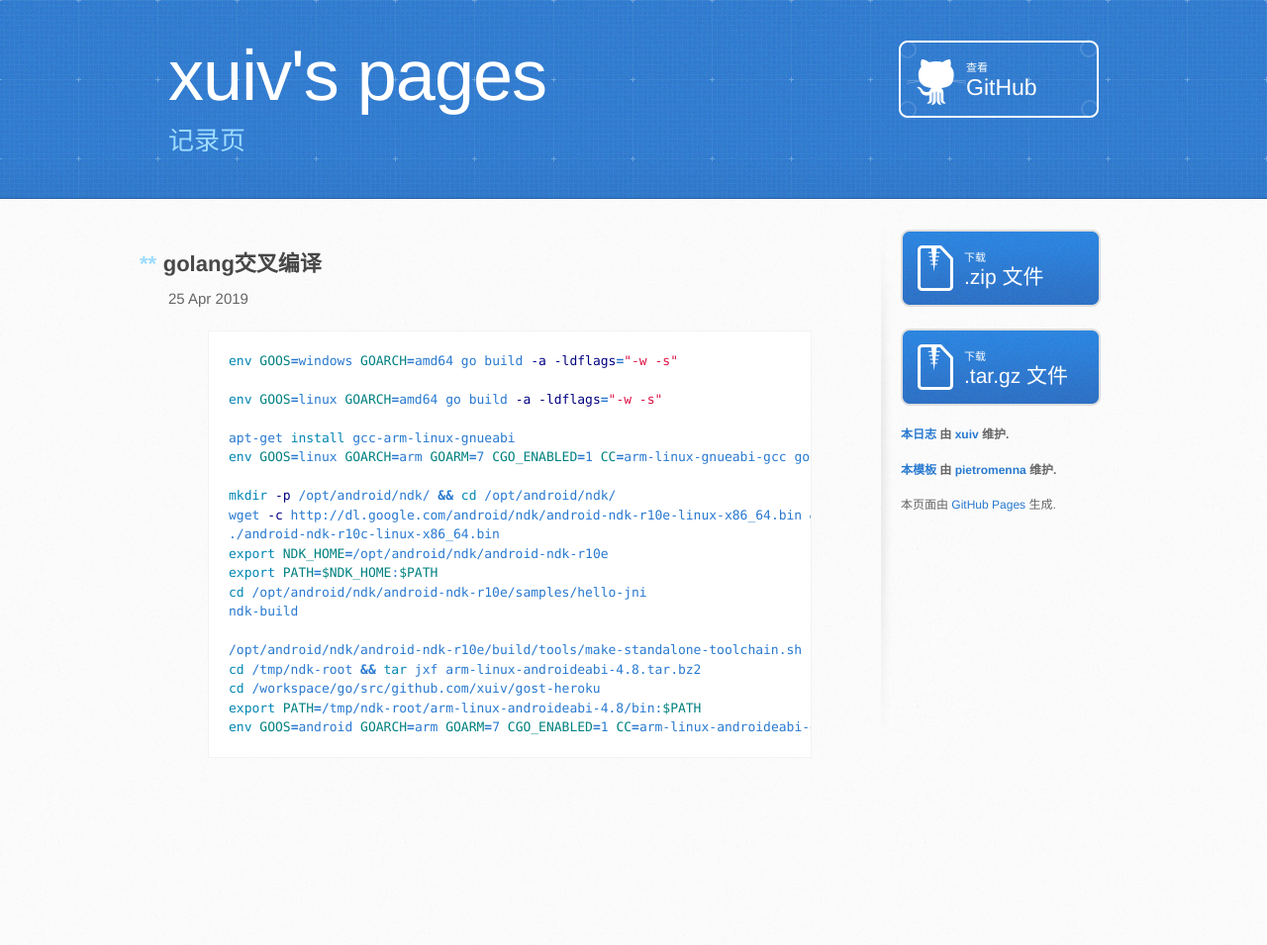
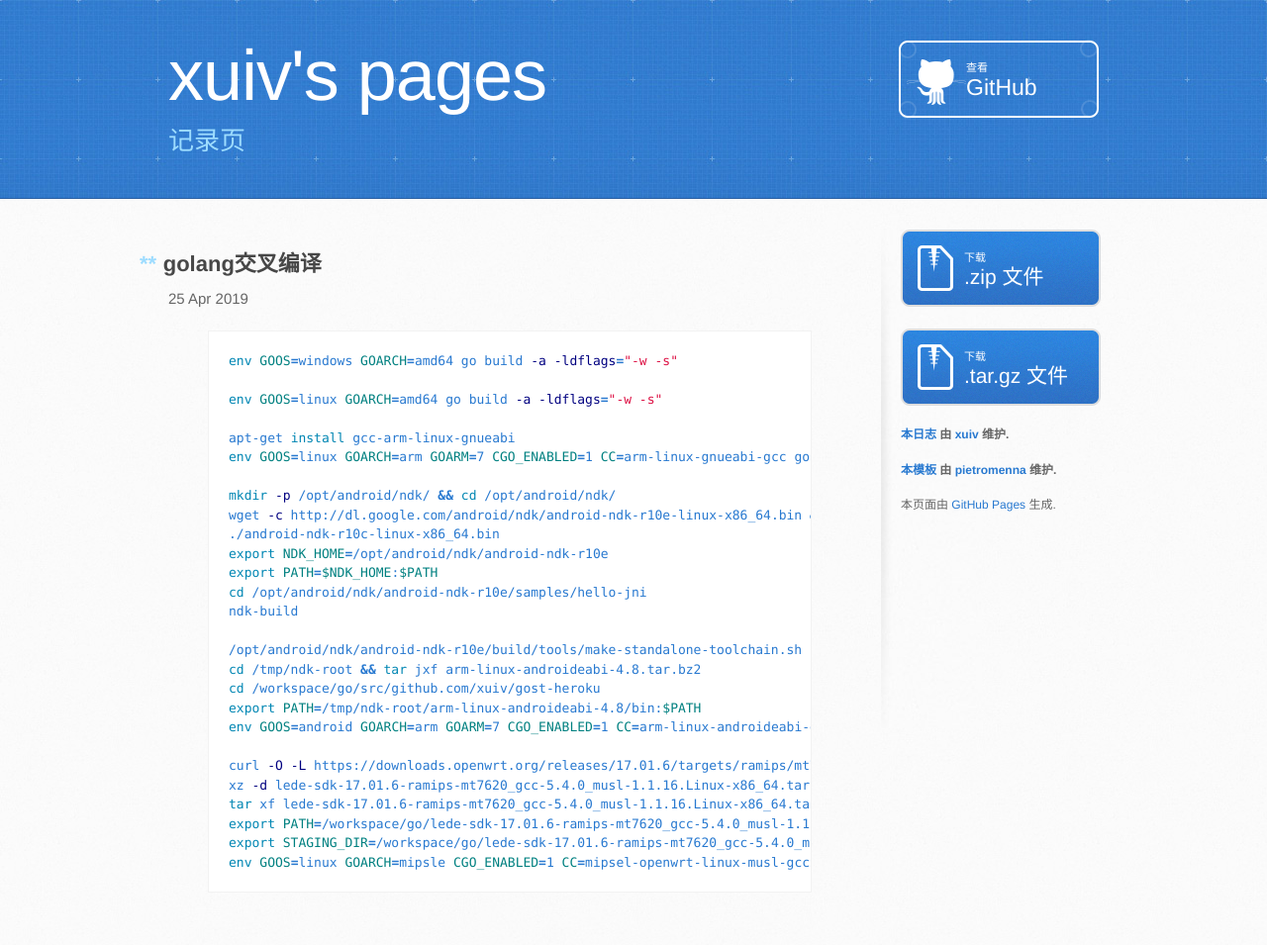
Before and after one commit to xuiv/xuiv.github.io, a Jekyll site: the page built from _posts/2019-04-25-golang-cross-compile.markdown, in a window 1280 px wide. Shown: the whole page at 99% size. Built offline with Jekyll 4.4.1, drawn with Linux system fonts in a browser that asks for light colours; some web fonts are replaced; before the commit the page ends 900 px from its top, so only the background shows below that.

Commit message:
Update 2019-04-25-golang-cross-compile.markdown

```diff
--- a/_posts/2019-04-25-golang-cross-compile.markdown
+++ b/_posts/2019-04-25-golang-cross-compile.markdown
@@ -28,4 +28,10 @@ cd /workspace/go/src/github.com/xuiv/gost-heroku
 export PATH=/tmp/ndk-root/arm-linux-androideabi-4.8/bin:$PATH
 env GOOS=android GOARCH=arm GOARM=7 CGO_ENABLED=1 CC=arm-linux-androideabi-gcc go build -a -ldflags="-w -s"
 
+curl -O -L https://downloads.openwrt.org/releases/17.01.6/targets/ramips/mt7620/lede-sdk-17.01.6-ramips-mt7620_gcc-5.4.0_musl-1.1.16.Linux-x86_64.tar.xz
+xz -d lede-sdk-17.01.6-ramips-mt7620_gcc-5.4.0_musl-1.1.16.Linux-x86_64.tar.xz
+tar xf lede-sdk-17.01.6-ramips-mt7620_gcc-5.4.0_musl-1.1.16.Linux-x86_64.tar
+export PATH=/workspace/go/lede-sdk-17.01.6-ramips-mt7620_gcc-5.4.0_musl-1.1.16.Linux-x86_64/staging_dir/toolchain-mipsel_24kc_gcc-5.4.0_musl-1.1.16/bin:$PATH
+export STAGING_DIR=/workspace/go/lede-sdk-17.01.6-ramips-mt7620_gcc-5.4.0_musl-1.1.16.Linux-x86_64/staging_dir/
+env GOOS=linux GOARCH=mipsle CGO_ENABLED=1 CC=mipsel-openwrt-linux-musl-gcc go build -a -ldflags="-w -s"
 {% endhighlight %}
```
